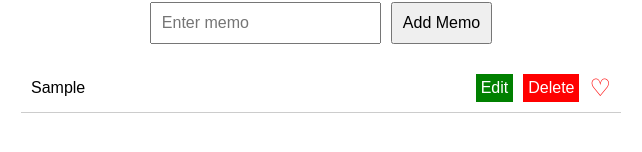
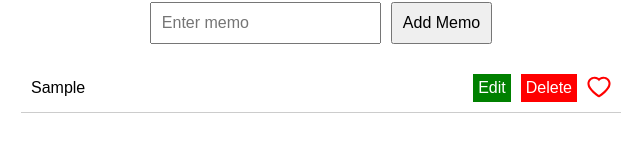
Before and after one commit to kyonsheeee/memo-app, a React (Create React App) app: page / in a window 1280 px wide. Both pictures are taken after typing "Sample" into the empty fields and a click on the button "Add Memo". Shown: the part 382-534 px from the top of the page, without its empty margins (319-961 px from the left). Built offline with nearby package versions, Linux system fonts and the light colour scheme.

Commit message:
ハートアイコンにantd適用

```diff
--- a/package.json
+++ b/package.json
@@ -3,6 +3,7 @@
   "version": "0.1.0",
   "private": true,
   "dependencies": {
+    "@ant-design/icons": "^5.5.1",
     "@testing-library/jest-dom": "^5.17.0",
     "@testing-library/react": "^13.4.0",
     "@testing-library/user-event": "^13.5.0",
--- a/src/components/List.tsx
+++ b/src/components/List.tsx
@@ -1,6 +1,7 @@
 import React, { useState } from "react";
 import { Memo } from "../types";
 import "../styles/List.css";
+import { HeartOutlined, HeartFilled } from "@ant-design/icons";
 
 interface ListProps {
   memos: Memo[];
@@ -48,7 +49,7 @@ const List: React.FC<ListProps> = ({ memos, deleteMemo, updateMemo, toggleFavori
                 <button onClick={() => handleEditClick(memo)}>Edit</button>
                 <button onClick={() => deleteMemo(memo.id)}>Delete</button>
                 <button onClick={() => toggleFavorite(memo.id)} className="favorite-button">
-                  {memo.favorite ? '♥' : '♡'}
+                  {memo.favorite ? <HeartFilled /> : <HeartOutlined />}
                 </button>
               </div>
             )}
--- a/src/styles/List.css
+++ b/src/styles/List.css
@@ -67,6 +67,6 @@
   margin-left: 10px;
 }
 
-.favorite-button:hover {
+/* .favorite-button:hover {
   color: lightpink;
-}
+} */
```
Also changed, not shown: 1 other file (tests, documents, lock files or other folders).
